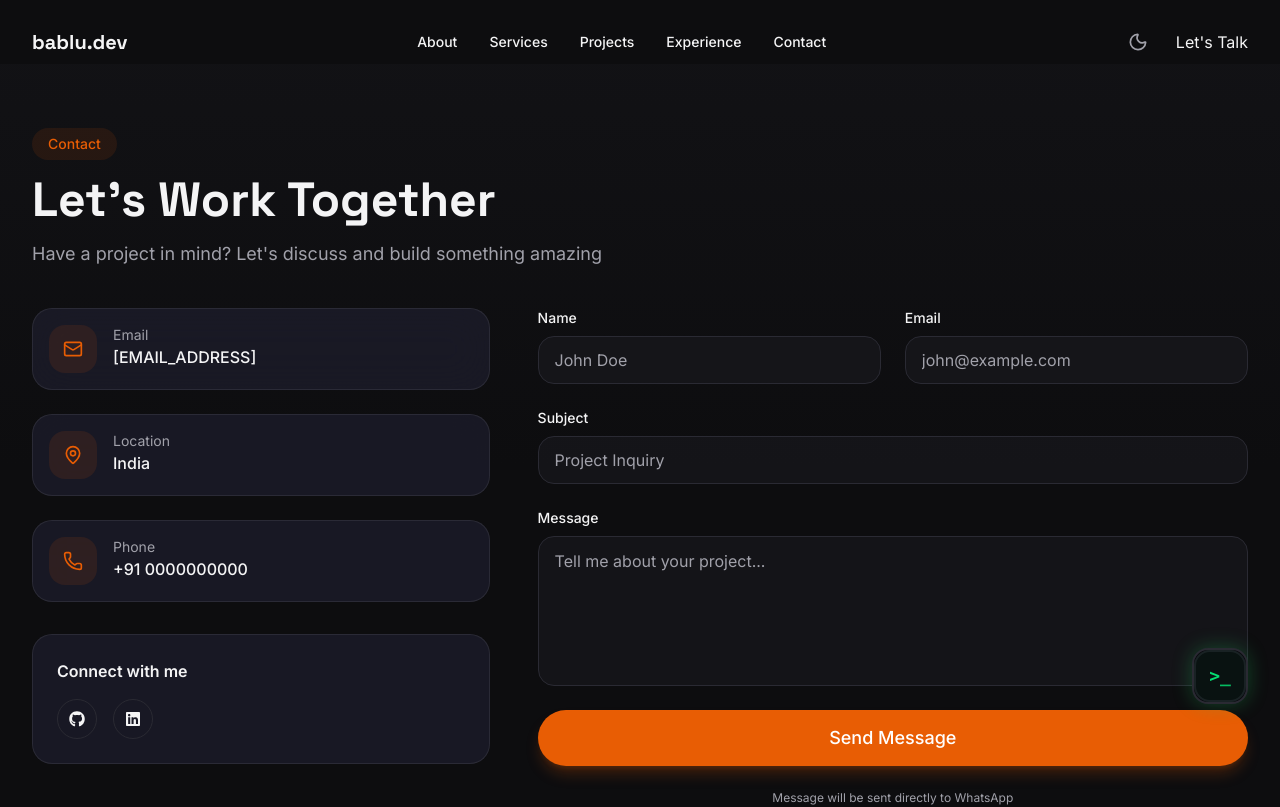
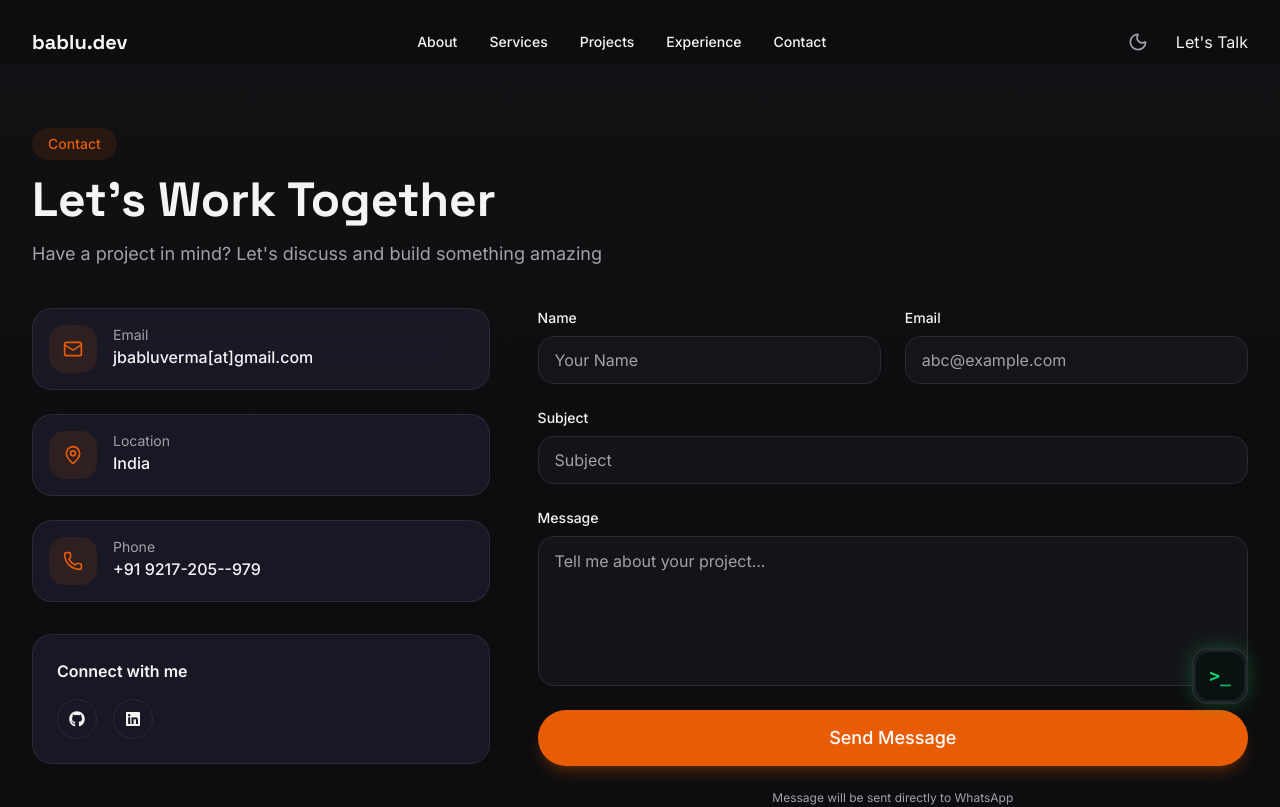
Before and after one commit to Bablu-Verma/nextjs-portfolio, a Next.js app: page /contact in a window 1280 px wide. Shown: the top 807 px of the page. Built offline with nearby package versions, Linux system fonts and the light colour scheme.

Commit message:
change resume

```diff
--- a/components/sections/Contact.tsx
+++ b/components/sections/Contact.tsx
@@ -54,20 +54,20 @@ ${data.message}
     {
       icon: Mail,
       label: 'Email',
-      value: '[EMAIL_ADDRESS]',
-      href: 'mailto:[EMAIL_ADDRESS]',
+      value: 'jbabluverma[at]gmail.com',
+      href: 'mailto:jbabluverma[at]gmail.com',
     },
     {
       icon: MapPin,
       label: 'Location',
       value: 'India',
-      href: '#',
+      href: 'https://maps.app.goo.gl/wbypv1oj978Hxu1y7',
     },
     {
       icon: Phone,
       label: 'Phone',
-      value: '+91 0000000000',
-      href: 'tel:+910000000000',
+      value: '+91 9217-205--979',
+      href: 'tel:+919217205979',
     },
   ];
 
@@ -115,7 +115,7 @@ ${data.message}
 
               <div className="flex gap-4">
                 <motion.a
-                  href="https://github.com/yourusername"
+                  href="https://github.com/bablu-verma"
                   target="_blank"
                   whileHover={{ scale: 1.1 }}
                   className="w-10 h-10 rounded-full border border-border flex items-center justify-center hover:border-primary hover:text-primary"
@@ -124,7 +124,7 @@ ${data.message}
                 </motion.a>
 
                 <motion.a
-                  href="https://linkedin.com/in/yourusername"
+                  href="https://linkedin.com/in/babluverma"
                   target="_blank"
                   whileHover={{ scale: 1.1 }}
                   className="w-10 h-10 rounded-full border border-border flex items-center justify-center hover:border-primary hover:text-primary"
@@ -148,7 +148,7 @@ ${data.message}
                   <div>
                     <label className="block text-sm font-medium mb-2">Name</label>
                     <Input
-                      placeholder="John Doe"
+                      placeholder="Your Name"
                       {...register('name')}
                       error={errors.name?.message}
                     />
@@ -158,7 +158,7 @@ ${data.message}
                     <label className="block text-sm font-medium mb-2">Email</label>
                     <Input
                       type="email"
-                      placeholder="john@example.com"
+                      placeholder="abc@example.com"
                       {...register('email')}
                       error={errors.email?.message}
                     />
@@ -168,7 +168,7 @@ ${data.message}
                 <div>
                   <label className="block text-sm font-medium mb-2">Subject</label>
                   <Input
-                    placeholder="Project Inquiry"
+                    placeholder="Subject"
                     {...register('subject')}
                     error={errors.subject?.message}
                   />
--- a/components/sections/Education.tsx
+++ b/components/sections/Education.tsx
@@ -21,7 +21,7 @@ export function Education({ data: propData }: { data?: EducationData }) {
       <div className="absolute inset-0 grid-pattern opacity-30" />
 
       <Container className="relative">
-          <div className="grid lg:grid-cols-2 gap-12 items-center">
+        <div className="grid lg:grid-cols-2 items-starts gap-12 ">
           <div>
             <SectionHeader
               badge="Education"
```
Also changed, not shown: 1 other file (tests, documents, lock files or other folders).
